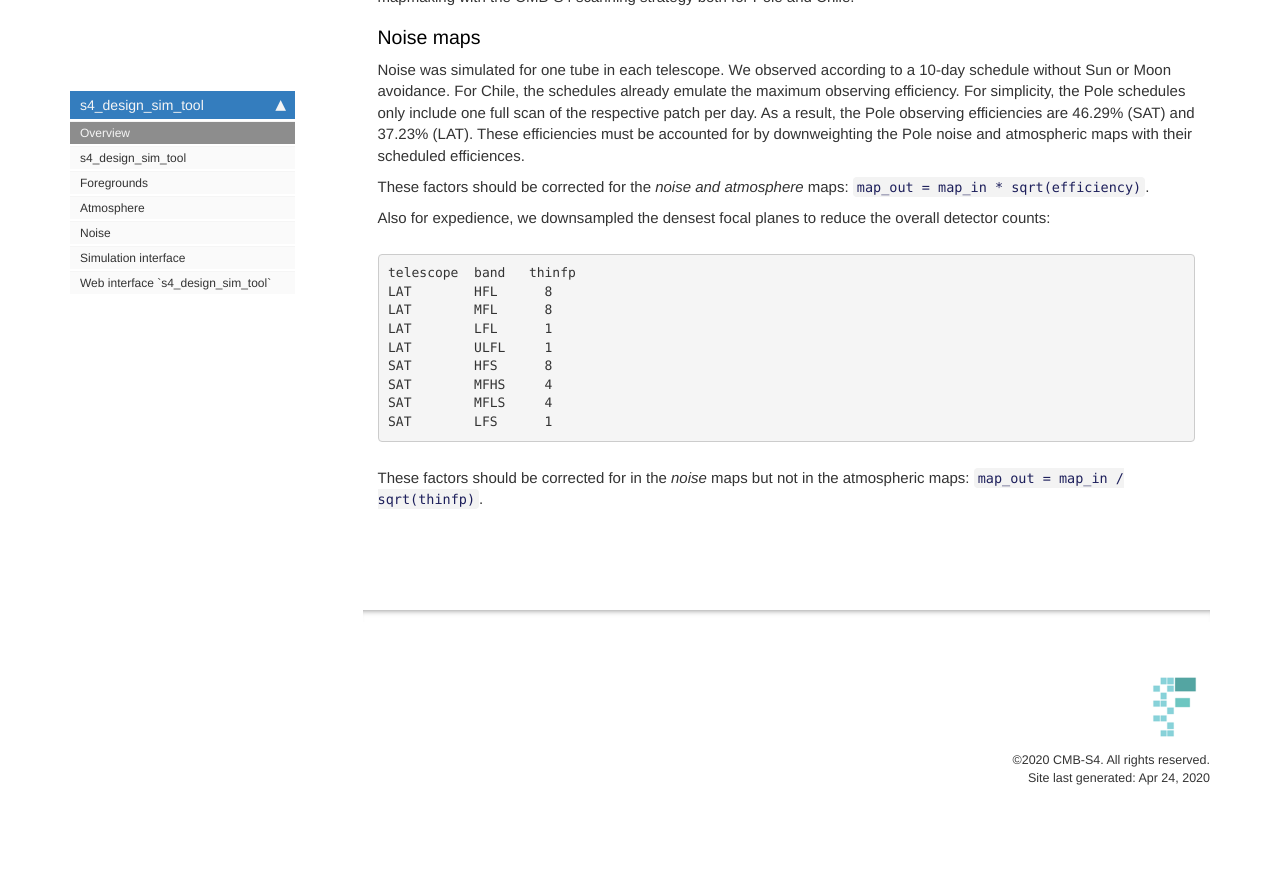
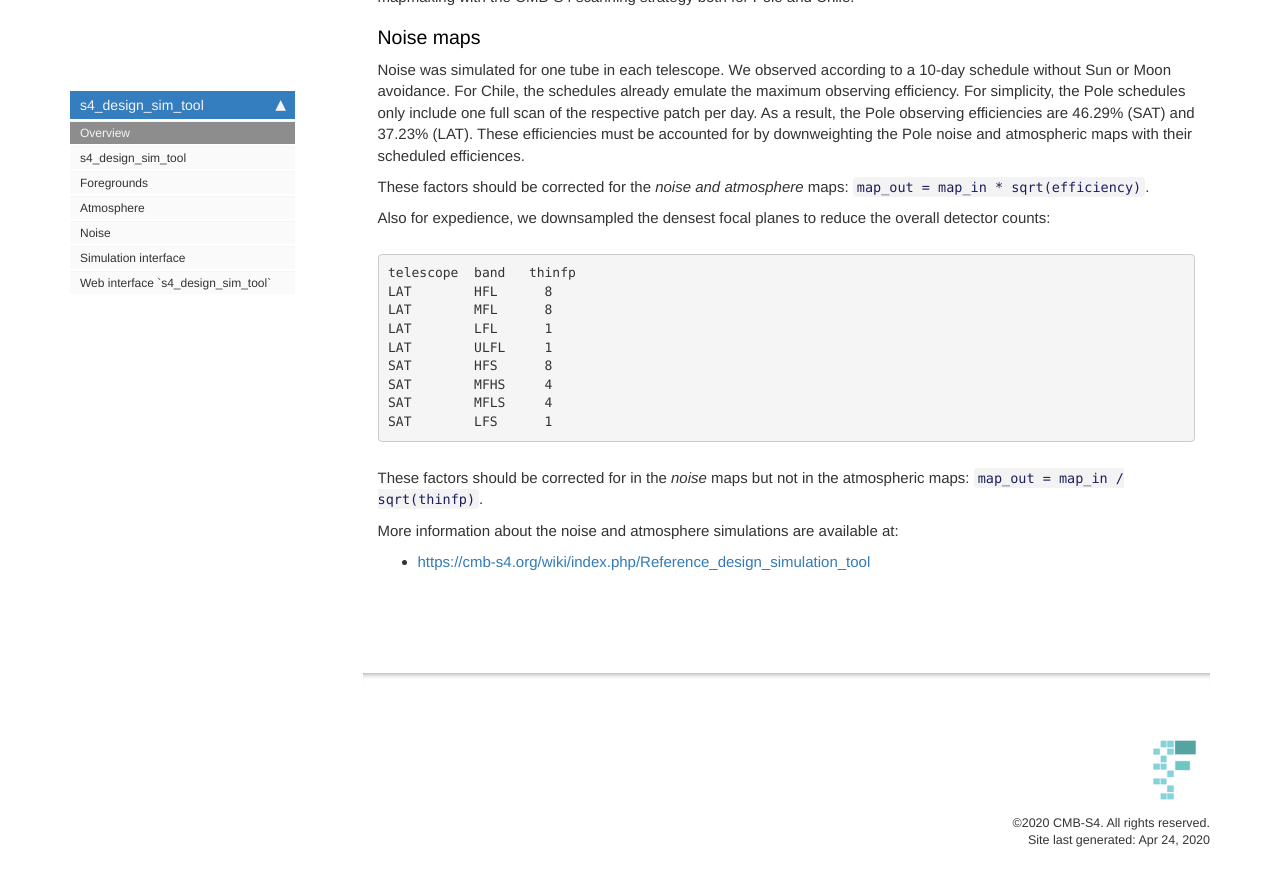
Before and after one commit to CMB-S4/s4_design_sim_tool, a Jekyll site: the page built from docs/index.html, in a window 1280 px wide and 900 px high, scrolled down 1836 px. Shown: the top 886 px of the window. Built offline with Jekyll 4.4.1, drawn with Linux system fonts in a browser that asks for light colours; nearby versions of some CDN libraries; comment, search, counter and statistics services are not loaded; before the commit the page ends 2673 px from its top, so only the background shows below that.

Commit message:
Link to wiki for details about atmosphere and noise
closes #5

```diff
--- a/docs/index.html
+++ b/docs/index.html
@@ -81,6 +81,10 @@ SAT        MFHS     4
 SAT        MFLS     4
 SAT        LFS      1</code></pre>
 <p>These factors should be corrected for in the <em>noise</em> maps but not in the atmospheric maps: <code>map_out = map_in / sqrt(thinfp)</code>.</p>
+<p>More information about the noise and atmosphere simulations are available at:</p>
+<ul>
+<li><a href="https://cmb-s4.org/wiki/index.php/Reference_design_simulation_tool">https://cmb-s4.org/wiki/index.php/Reference_design_simulation_tool</a></li>
+</ul>
 
 </div>
 </div>
```
Also changed, not shown: 1 other file.
